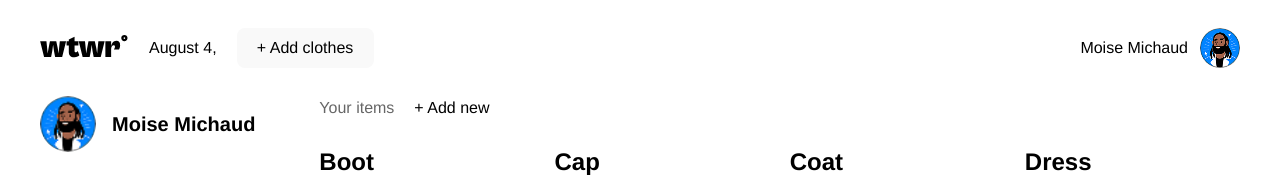
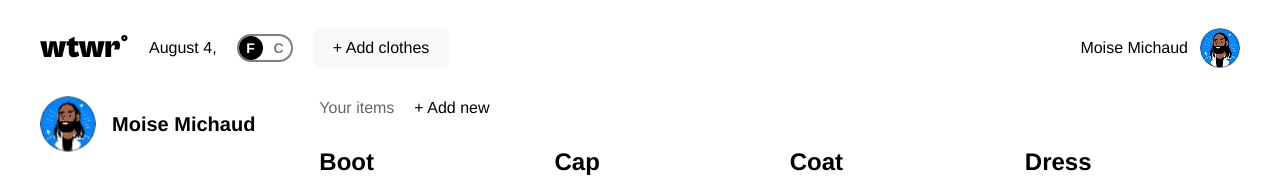
Before and after one commit to moise97/se_project_react, a React (Vite) app: page /profile in a window 1280 px wide. Shown: the top 177 px of the page. Built offline with nearby package versions, Linux system fonts and the light colour scheme; no server answers; data requests are answered from the project's data file.

Commit message:
Add temperature unit toggle with CurrentTemperatureUnitContext

```diff
--- a/src/components/App/App.jsx
+++ b/src/components/App/App.jsx
@@ -7,6 +7,7 @@ import Profile from "../Profile/Profile.jsx";
 import Footer from "../Footer/Footer.jsx";
 import ModalWithForm from "../ModalWithForm/ModalWithForm.jsx";
 import ItemModal from "../ItemModal/ItemModal.jsx";
+import CurrentTemperatureUnitContext from "../../contexts/CurrentTemperatureUnitContext.js";
 import { getItems } from "../../utils/api.js";
 import { getWeather, parseWeatherData } from "../../utils/weatherApi.js";
 
@@ -14,10 +15,15 @@ function App() {
   const [clothingItems, setClothingItems] = useState([]);
   const [activeModal, setActiveModal] = useState("");
   const [selectedCard, setSelectedCard] = useState({});
+  const [currentTemperatureUnit, setCurrentTemperatureUnit] = useState("F");
   const [weatherData, setWeatherData] = useState({
     city: "",
-    temperature: null,
+    temperature: { F: null, C: null },
   });
+
+  function handleToggleSwitchChange() {
+    setCurrentTemperatureUnit(currentTemperatureUnit === "F" ? "C" : "F");
+  }
 
   function handleAddClick() {
     setActiveModal("add-garment");
@@ -66,6 +72,9 @@ function App() {
 
   return (
     <div className="page">
+      <CurrentTemperatureUnitContext.Provider
+        value={{ currentTemperatureUnit, handleToggleSwitchChange }}
+      >
         <Header location={weatherData.city} onAddClick={handleAddClick} />
         <Routes>
           <Route
@@ -133,6 +142,7 @@ function App() {
           card={selectedCard}
           onClose={handleCloseModal}
         />
+      </CurrentTemperatureUnitContext.Provider>
     </div>
   );
 }
--- a/src/components/Header/Header.jsx
+++ b/src/components/Header/Header.jsx
@@ -2,6 +2,7 @@ import { Link } from "react-router-dom";
 import "./Header.css";
 import logo from "../../assets/logo.svg";
 import avatar from "../../assets/avatar.png";
+import ToggleSwitch from "../ToggleSwitch/ToggleSwitch.jsx";
 
 function Header({ location, onAddClick }) {
   const currentDate = new Date().toLocaleString("default", {
@@ -17,6 +18,7 @@ function Header({ location, onAddClick }) {
       <p className="header__date-location">
         {currentDate}, {location}
       </p>
+      <ToggleSwitch />
       <button
         className="header__add-clothes-btn"
         type="button"
--- a/src/components/Main/Main.jsx
+++ b/src/components/Main/Main.jsx
@@ -1,12 +1,15 @@
+import { useContext } from "react";
 import "./Main.css";
 import ItemCard from "../ItemCard/ItemCard.jsx";
 import WeatherCard from "../WeatherCard/WeatherCard.jsx";
 import { getWeatherCondition } from "../../utils/weatherApi.js";
+import CurrentTemperatureUnitContext from "../../contexts/CurrentTemperatureUnitContext.js";
 
 function Main({ weatherData, clothingItems, onCardClick }) {
-  const hasTemperature = typeof weatherData.temperature === "number";
+  const { currentTemperatureUnit } = useContext(CurrentTemperatureUnitContext);
+  const hasTemperature = typeof weatherData.temperature.F === "number";
   const weatherCondition = hasTemperature
-    ? getWeatherCondition(weatherData.temperature)
+    ? getWeatherCondition(weatherData.temperature.F)
     : null;
 
   return (
@@ -14,7 +17,7 @@ function Main({ weatherData, clothingItems, onCardClick }) {
       <WeatherCard weatherData={weatherData} />
       <p className="main__text">
         {hasTemperature
-          ? `Today is ${weatherData.temperature}°F / You may want to wear:`
+          ? `Today is ${weatherData.temperature[currentTemperatureUnit]}°${currentTemperatureUnit} / You may want to wear:`
           : "Loading weather..."}
       </p>
       <ul className="main__items">
--- /dev/null
+++ b/src/components/ToggleSwitch/ToggleSwitch.css
@@ -0,0 +1,56 @@
+.toggle-switch {
+  position: relative;
+  display: inline-flex;
+  align-items: center;
+  justify-content: space-between;
+  box-sizing: border-box;
+  width: 56px;
+  height: 28px;
+  border: 2px solid rgba(0, 0, 0, 0.5);
+  border-radius: 20px;
+  cursor: pointer;
+}
+
+.toggle-switch:hover {
+  border-color: #000;
+}
+
+.toggle-switch__checkbox {
+  position: absolute;
+  width: 0;
+  height: 0;
+  opacity: 0;
+}
+
+.toggle-switch__circle {
+  position: absolute;
+  top: 0;
+  left: 0;
+  width: 24px;
+  height: 24px;
+  border-radius: 50%;
+  background-color: #000;
+  transition: transform 0.3s ease;
+}
+
+.toggle-switch__checkbox:checked + .toggle-switch__circle {
+  transform: translateX(28px);
+}
+
+.toggle-switch__text {
+  position: relative;
+  width: 24px;
+  font-size: 14px;
+  font-weight: 700;
+  text-align: center;
+  color: rgba(0, 0, 0, 0.5);
+  transition: color 0.3s ease;
+}
+
+.toggle-switch__checkbox:not(:checked) ~ .toggle-switch__text_unit_f {
+  color: #fff;
+}
+
+.toggle-switch__checkbox:checked ~ .toggle-switch__text_unit_c {
+  color: #fff;
+}
--- /dev/null
+++ b/src/components/ToggleSwitch/ToggleSwitch.jsx
@@ -0,0 +1,25 @@
+import { useContext } from "react";
+import "./ToggleSwitch.css";
+import CurrentTemperatureUnitContext from "../../contexts/CurrentTemperatureUnitContext.js";
+
+function ToggleSwitch() {
+  const { currentTemperatureUnit, handleToggleSwitchChange } = useContext(
+    CurrentTemperatureUnitContext
+  );
+
+  return (
+    <label className="toggle-switch">
+      <input
+        type="checkbox"
+        className="toggle-switch__checkbox"
+        checked={currentTemperatureUnit === "C"}
+        onChange={handleToggleSwitchChange}
+      />
+      <span className="toggle-switch__circle"></span>
+      <span className="toggle-switch__text toggle-switch__text_unit_f">F</span>
+      <span className="toggle-switch__text toggle-switch__text_unit_c">C</span>
+    </label>
+  );
+}
+
+export default ToggleSwitch;
--- a/src/components/WeatherCard/WeatherCard.jsx
+++ b/src/components/WeatherCard/WeatherCard.jsx
@@ -1,12 +1,15 @@
+import { useContext } from "react";
 import "./WeatherCard.css";
+import CurrentTemperatureUnitContext from "../../contexts/CurrentTemperatureUnitContext.js";
 
 function WeatherCard({ weatherData }) {
+  const { currentTemperatureUnit } = useContext(CurrentTemperatureUnitContext);
+  const temperature = weatherData.temperature[currentTemperatureUnit];
+
   return (
     <section className="weather-card">
       <p className="weather-card__temp">
-        {typeof weatherData.temperature === "number"
-          ? `${weatherData.temperature}°F`
-          : ""}
+        {temperature ?? "--"}°{currentTemperatureUnit}
       </p>
     </section>
   );
--- /dev/null
+++ b/src/contexts/CurrentTemperatureUnitContext.js
@@ -0,0 +1,8 @@
+import { createContext } from "react";
+
+const CurrentTemperatureUnitContext = createContext({
+  currentTemperatureUnit: "F",
+  handleToggleSwitchChange: () => {},
+});
+
+export default CurrentTemperatureUnitContext;
--- a/src/utils/weatherApi.js
+++ b/src/utils/weatherApi.js
@@ -1,23 +1,36 @@
 import { apiKey, coordinates } from "./constants.js";
 import { checkResponse } from "./api.js";
 
+const FREEZING_POINT_F = 32;
+const CELSIUS_CONVERSION_RATIO = 5 / 9;
+const HOT_THRESHOLD_F = 86;
+const WARM_THRESHOLD_F = 66;
+
 function getWeather() {
   return fetch(
-    `https://api.openweathermap.org/data/2.5/weather?lat=${coordinates.latitude}&lon=${coordinates.longitude}&units=imperial&appid=${apiKey}`,
+    `https://api.openweathermap.org/data/2.5/weather?lat=${coordinates.latitude}&lon=${coordinates.longitude}&units=imperial&appid=${apiKey}`
   ).then(checkResponse);
 }
 
+function convertToCelsius(fahrenheit) {
+  return Math.round((fahrenheit - FREEZING_POINT_F) * CELSIUS_CONVERSION_RATIO);
+}
+
 function parseWeatherData(data) {
+  const fahrenheit = data.main.temp;
   return {
     city: data.name,
-    temperature: Math.round(data.main.temp),
+    temperature: {
+      F: Math.round(fahrenheit),
+      C: convertToCelsius(fahrenheit),
+    },
   };
 }
 
 function getWeatherCondition(temperature) {
-  if (temperature >= 86) {
+  if (temperature >= HOT_THRESHOLD_F) {
     return "hot";
-  } else if (temperature >= 66) {
+  } else if (temperature >= WARM_THRESHOLD_F) {
     return "warm";
   } else {
     return "cold";
```
Lines whose indentation alone changed are shown as unchanged.
